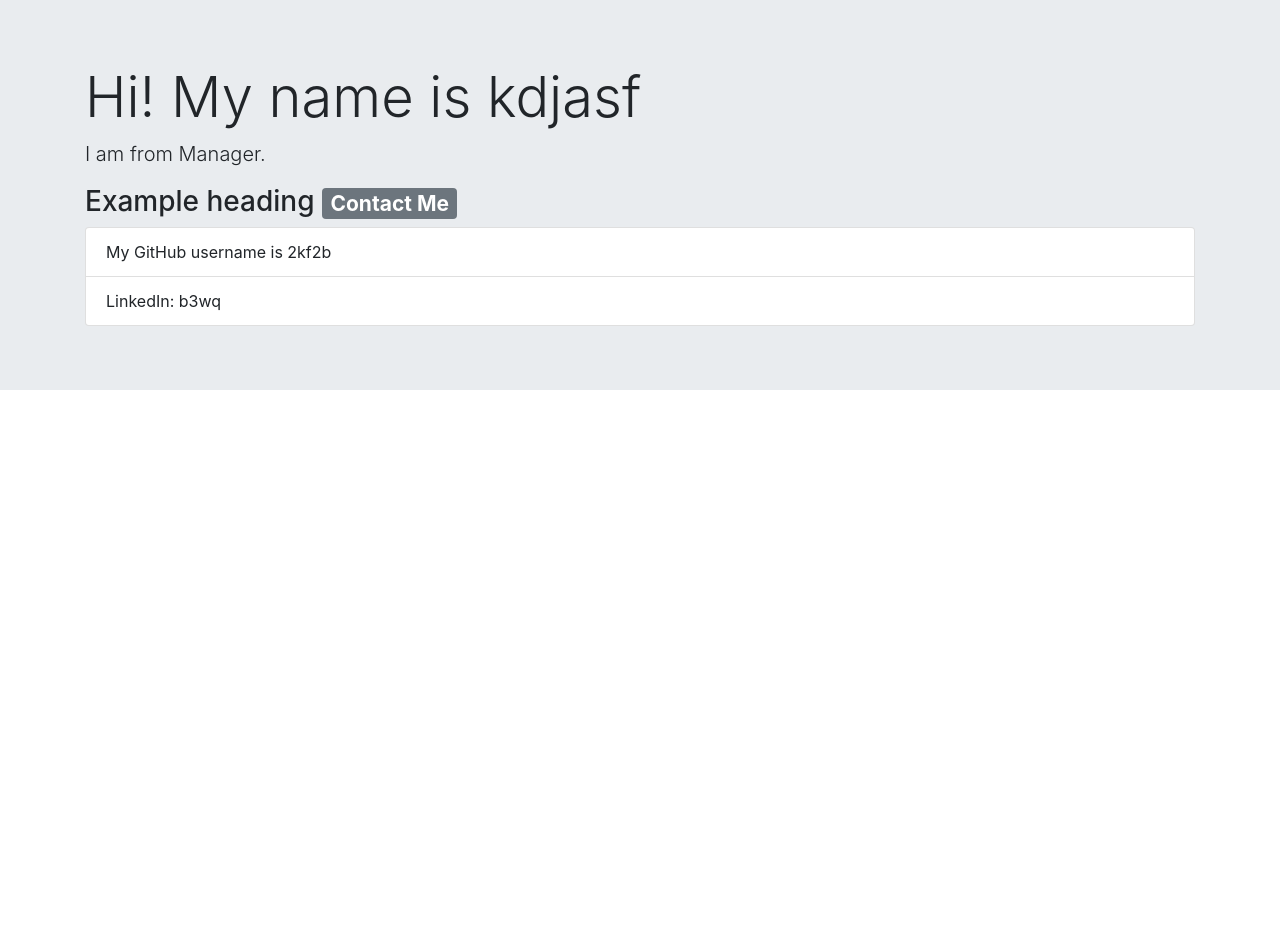
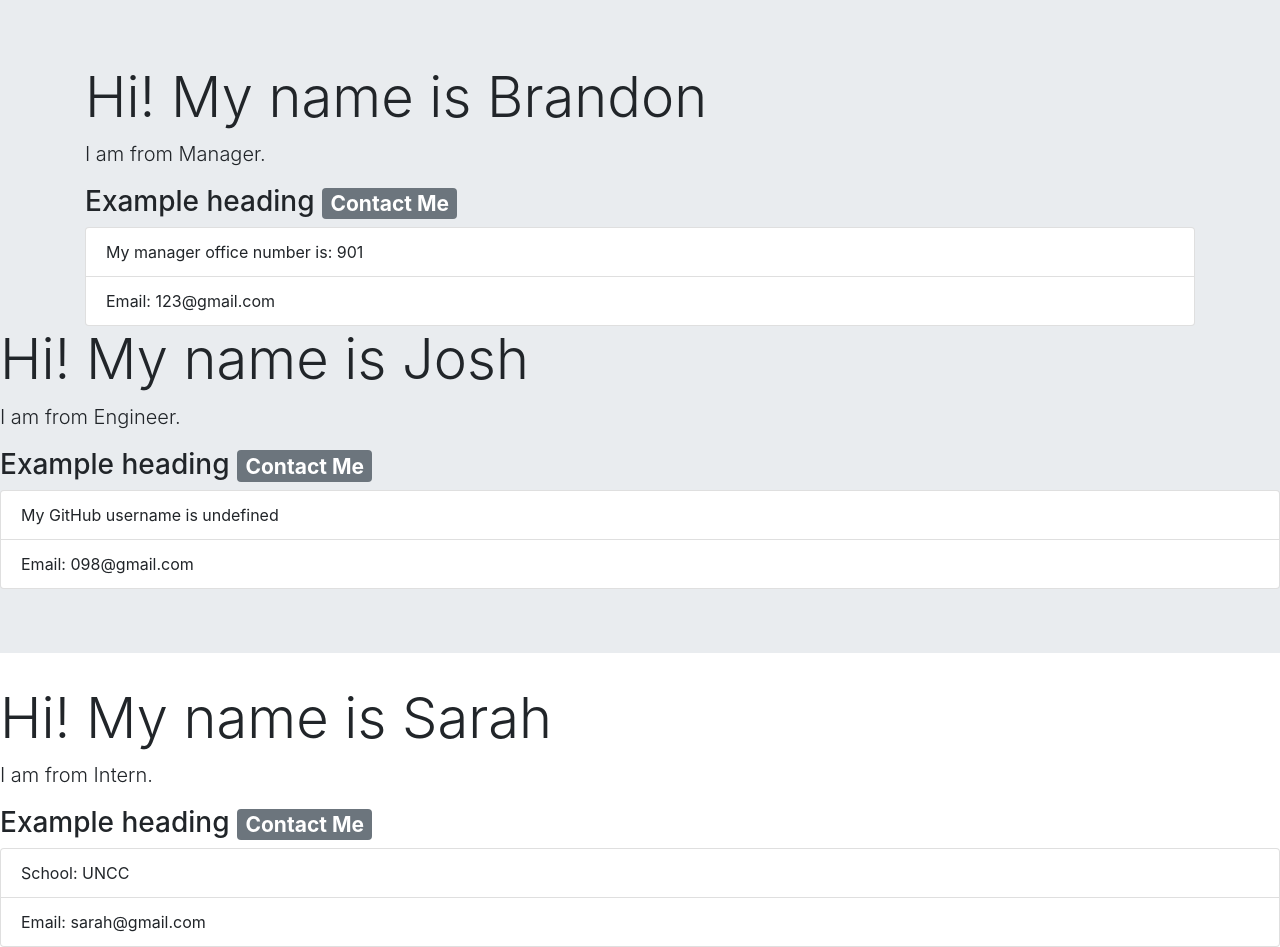
Before and after one commit to bmfoster5/Project-Profile-Generator, a website: page dist/team.HTML in a window 1280 px wide. Before the commit the page ends 800 px from the top, so only its background shows below. Drawn offline with nearby package versions, Linux system fonts and the light colour scheme.

Commit message:
walkthrough video and intern array corrections

```diff
--- a/dist/index.js
+++ b/dist/index.js
@@ -80,13 +80,13 @@ function createIntern() {
       },
     ])
     .then((answers) => {
-      const manager = new Intern(
+      const intern = new Intern(
         answers.internName,
         answers.internId,
         answers.internEmail,
         answers.internSchool
       );
-      teamArray.push(Intern);
+      teamArray.push(intern);
       console.log(teamArray);
       displayMenu();
     })
--- a/dist/team.HTML
+++ b/dist/team.HTML
@@ -11,12 +11,28 @@
     <div class="container">
 
 
-  <h1 class="display-4">Hi! My name is kdjasf</h1>
+  <h1 class="display-4">Hi! My name is Brandon</h1>
   <p class="lead">I am from Manager.</p>
   <h3>Example heading <span class="badge badge-secondary">Contact Me</span></h3>
   <ul class="list-group">
-    <li class="list-group-item">My GitHub username is 2kf2b</li>
-    <li class="list-group-item">LinkedIn: b3wq</li>
+    <li class="list-group-item">My manager office number is: 901</li>
+    <li class="list-group-item">Email: 123@gmail.com</li>
+  </ul>
+</div>
+  <h1 class="display-4">Hi! My name is Josh</h1>
+  <p class="lead">I am from Engineer.</p>
+  <h3>Example heading <span class="badge badge-secondary">Contact Me</span></h3>
+  <ul class="list-group">
+    <li class="list-group-item">My GitHub username is undefined</li>
+    <li class="list-group-item">Email: 098@gmail.com</li>
+  </ul>
+</div>
+  <h1 class="display-4">Hi! My name is Sarah</h1>
+  <p class="lead">I am from Intern.</p>
+  <h3>Example heading <span class="badge badge-secondary">Contact Me</span></h3>
+  <ul class="list-group">
+    <li class="list-group-item">School: UNCC</li>
+    <li class="list-group-item">Email: sarah@gmail.com</li>
   </ul>
 </div>
   </div>
```
Also changed, not shown: dist/generateHTML.js (+7 -7 lines), README.md.
